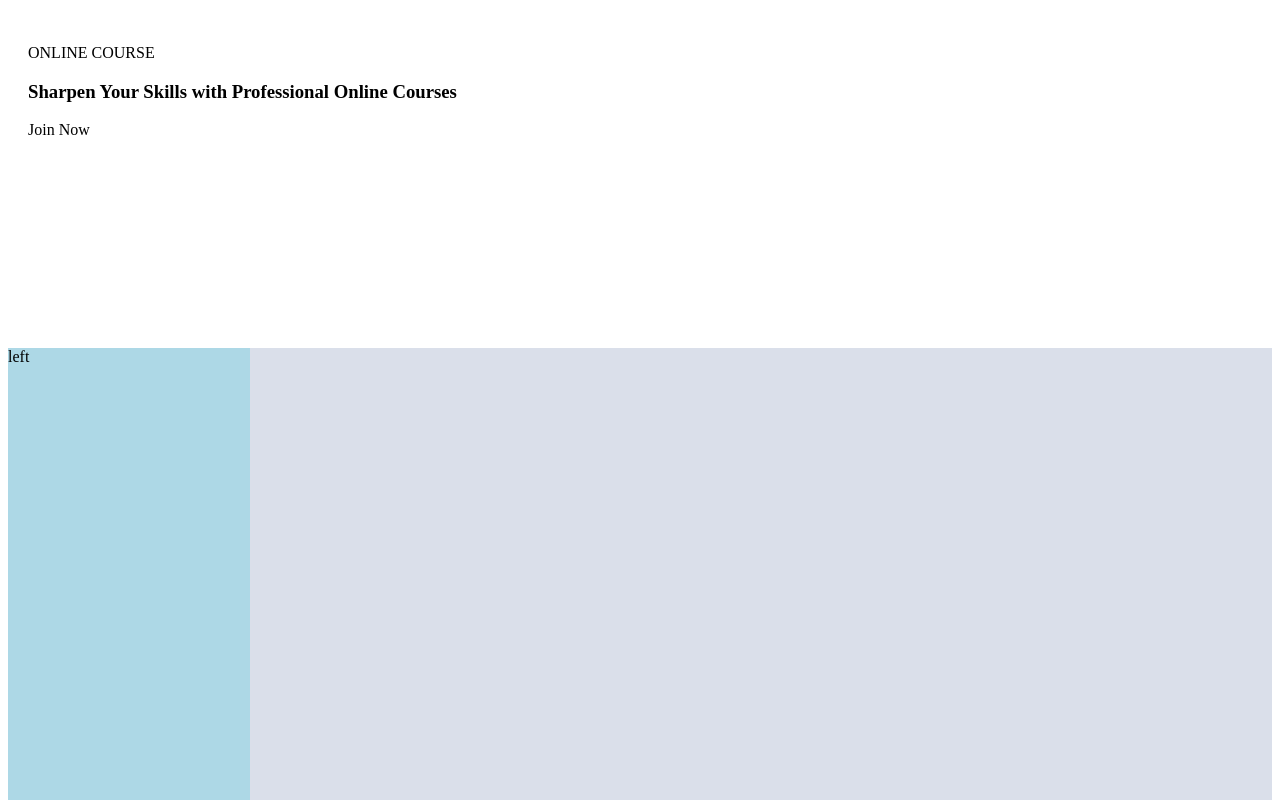
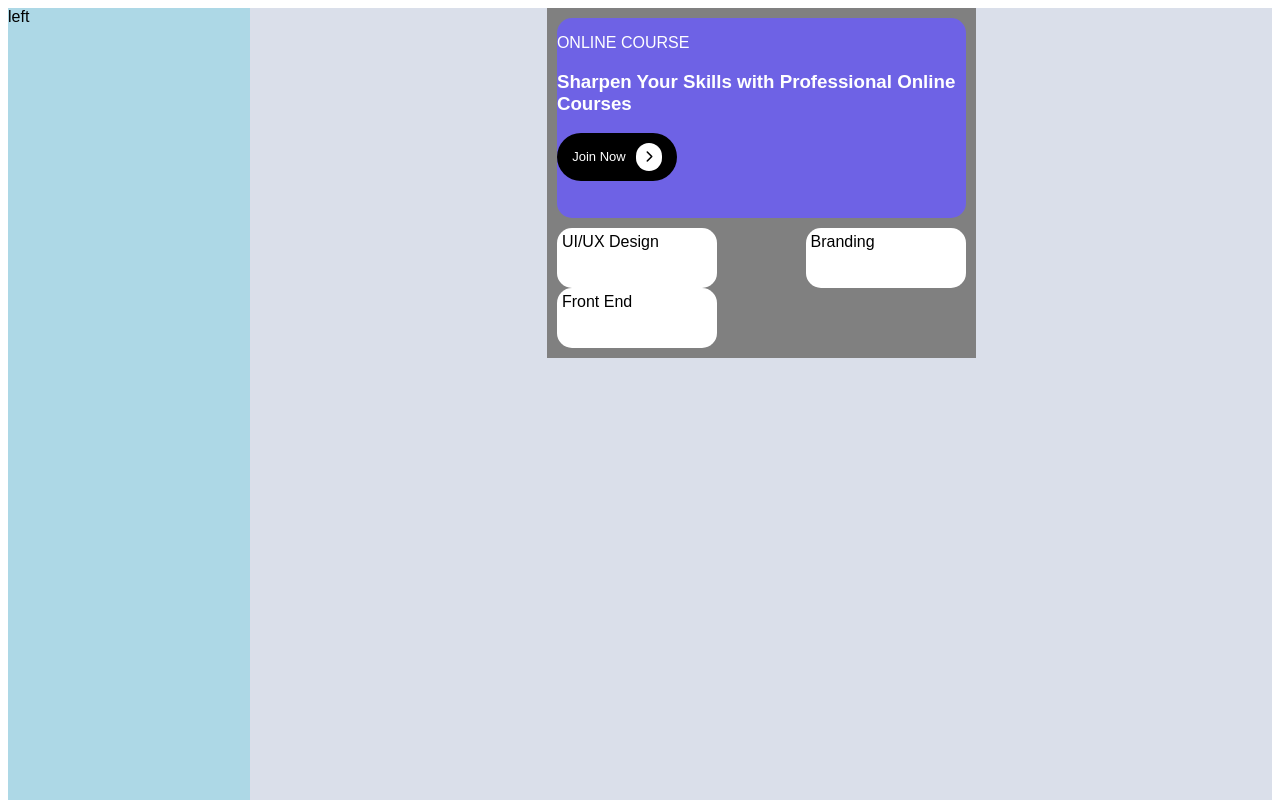
Before and after one commit to LuisaMOspina/dashboardProject, a plain HTML site: page index.html in a window 1280 px wide. Shown: the top 800 px of the page. Drawn offline with Linux system fonts and the light colour scheme.

Commit message:
almost done top

```diff
--- a/_vars.scss
+++ b/_vars.scss
@@ -1,3 +1,3 @@
 $font-color:#2a2a2a;
-$border-radius:5px;
+$border-radius:15px;
 $mainPurple: #6e62e5;
--- a/base.scss
+++ b/base.scss
@@ -1,33 +1,75 @@
-@use 'vars';
+@use './vars';
 @use 'calendar/calendar';
 
 body{
     padding:0;
+    font-family: "Poppins", sans-serif;
+    font-optical-sizing:auto;
+    font-weight:400;
+    font-style:normal;
+  }
+
+main {
+    display:flex;
+    height:100vh;
+}
+
+.left {
+    background-color:lightblue;
+    min-width:200px;
+    width:300px;
+}
+
+.right {
+    background-color:#dadfea;
+    width:100%;
 }
 
 .topHalf{
-
+    width:40%;
+    height:auto;
+    padding:10px;
+    background-color:gray;
+    margin:auto;
+    display:flex;
+    flex-wrap:wrap;
+    justify-content:space-between;
 }
 
 .headCont{
-    width:70%;
-    height:300px;
-    padding:20px;
-    margin: 0;
+    width:100%;
+    height:200px;
+    background-color:vars.$mainPurple;
+    border-radius:vars.$border-radius;
+    color:white;
+    margin-bottom:10px;
 }
 
-main {
-    display: flex;
-    height: 100vh;
+.headBut{
+    width:100px;
+    height:auto;
+    padding:10px;
+    background-color:black;
+    color:white;
+    border-radius:25px;
+    text-align:center;
+    font-size:13px;
 }
 
-.left {
-    background-color: lightblue;
-    min-width: 200px;
-    width: 300px;
+.fa-chevron-right{
+    width:10px;
+    font-size:12px;
+    color:black;
+    background-color:white;
+    padding:8px;
+    border-radius:20px;
+    margin-left:10px;
 }
 
-.right {
-    background-color: #dadfea;
-    width: 100%;
+.smallTop{
+    width:150px;
+    height:50px;
+    padding:5px;
+    background-color:white;
+    border-radius:vars.$border-radius;
 }
--- a/index.html
+++ b/index.html
@@ -4,22 +4,29 @@
   <meta charset="UTF-8">
   <meta name="viewport" content="width=device-width, initial-scale=1.0">
   <title>Dashboard</title>
+  <link rel="preconnect" href="https://fonts.googleapis.com">
+  <link rel="preconnect" href="https://fonts.gstatic.com" crossorigin>
+  <link href="https://fonts.googleapis.com/css2?family=Inter:ital,opsz,wght@0,14..32,100..900;1,14..32,100..900&display=swap" rel="stylesheet">
+  <link rel="stylesheet" href="https://cdnjs.cloudflare.com/ajax/libs/font-awesome/6.6.0/css/all.min.css">
   <link rel="stylesheet" href="base.css">
 </head>
 <body>
-    <div class="topHalf">
-        <div class="headCont">
-            <p>ONLINE COURSE</p>
-            <h3>Sharpen Your Skills with Professional Online Courses</h3>
-            <div class="headBut">Join Now</div>
-        </div>
-    </div>
     <main>
         <div class="left">
           left
         </div>
         <div class="right">
           <div class="top-nav"></div>
+          <div class="topHalf">
+            <div class="headCont">
+                <p>ONLINE COURSE</p>
+                <h3>Sharpen Your Skills with Professional Online Courses</h3>
+                <div class="headBut">Join Now<span id="chevron"><i class="fa-solid fa-chevron-right"></i></span></div>
+            </div>
+            <div class="smallTop">UI/UX Design</div>
+            <div class="smallTop">Branding</div>
+            <div class="smallTop">Front End</div>
+        </div>
         </div>
     </main>
 </body>
```
Also changed, not shown: base.css, 1 other file. Lines whose indentation alone changed are shown as unchanged.
